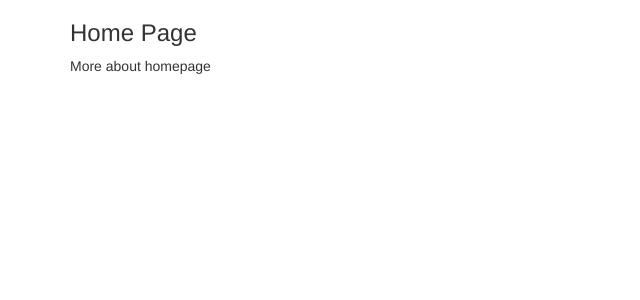
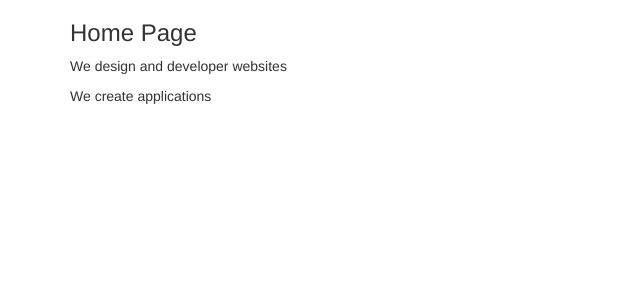
Before and after one commit to salahbedeiwi/testGit, a PHP site: page /home.php in a window 1280 px wide. Shown: the top 300 px of the page, without its empty margins (0-640 px from the left). Run offline with PHP 8.4, Linux system fonts and the light colour scheme.

Commit message:
updated application on home.php

```diff
--- a/contact.php
+++ b/contact.php
@@ -14,7 +14,7 @@
   <h3>Contact us</h3>
   <p>Contact Us</p>
   <div>You may contact us at 612.644.xxxx</div>
-  <div>You may email us at salah@salah.salah</div>
+  <div>You may email us at salah@salah.salah or email@s.com</div>
   <div></div>
 </div>
 
--- a/home.php
+++ b/home.php
@@ -12,7 +12,8 @@
   <!-- Main Page -->
 <div class="container">
   <h3>Home Page</h3>
-  <p>More about homepage</p>
+  <p>We design and developer websites</p>
+  <p>We create applications</p>
 </div>
 
 </body>
```
